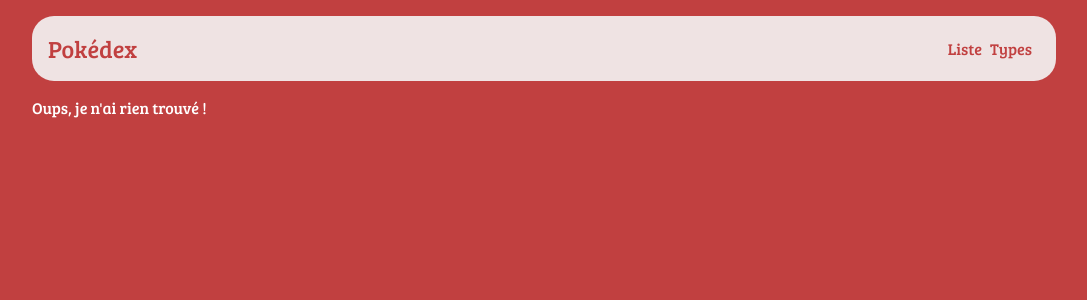
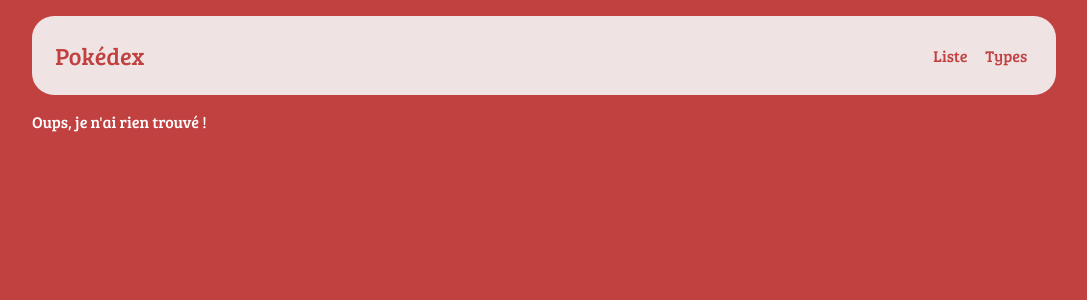
Before and after one commit to Christophe64310/Pokedex-PHP, a PHP site: page / in a window 1280 px wide. Shown: the top 300 px of the page, without its empty margins (96-1183 px from the left). Run offline with PHP 8.4, Linux system fonts and the light colour scheme; data that the repository does not hold is empty; some libraries are stand-ins or nearby versions.

Commit message:
added CCS <a>

```diff
--- a/public/css/style.css
+++ b/public/css/style.css
@@ -13,9 +13,13 @@ body {
 a, a:visited {
   color: #f9d3d3;
   text-decoration: none;
-}
+  }
 a:hover, a:focus {
   color: #e2a9a9;
+}
+a {
+padding: 0.3em;
+border-radius: 0.4em;
 }
 
 ul {
```
